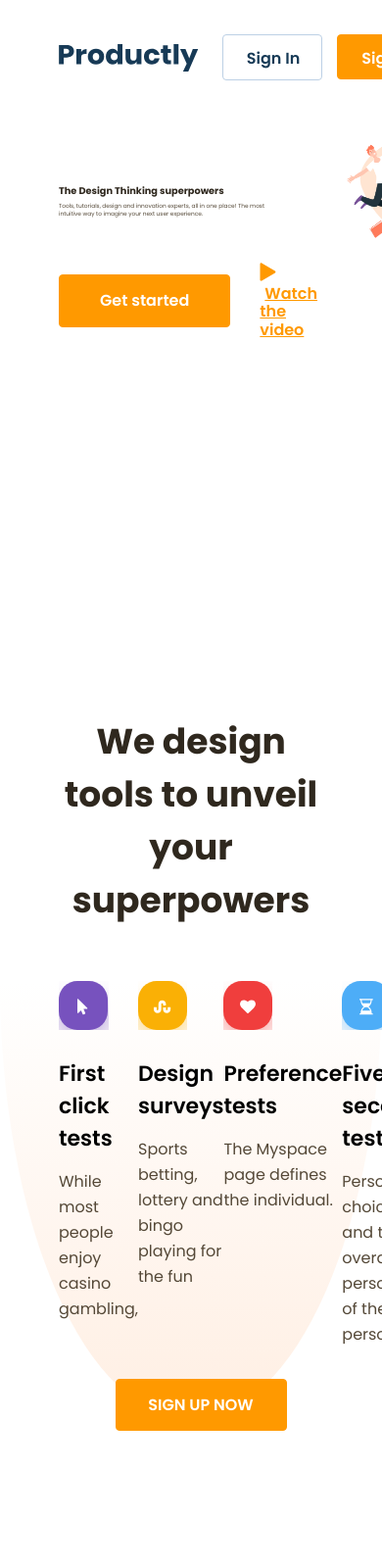
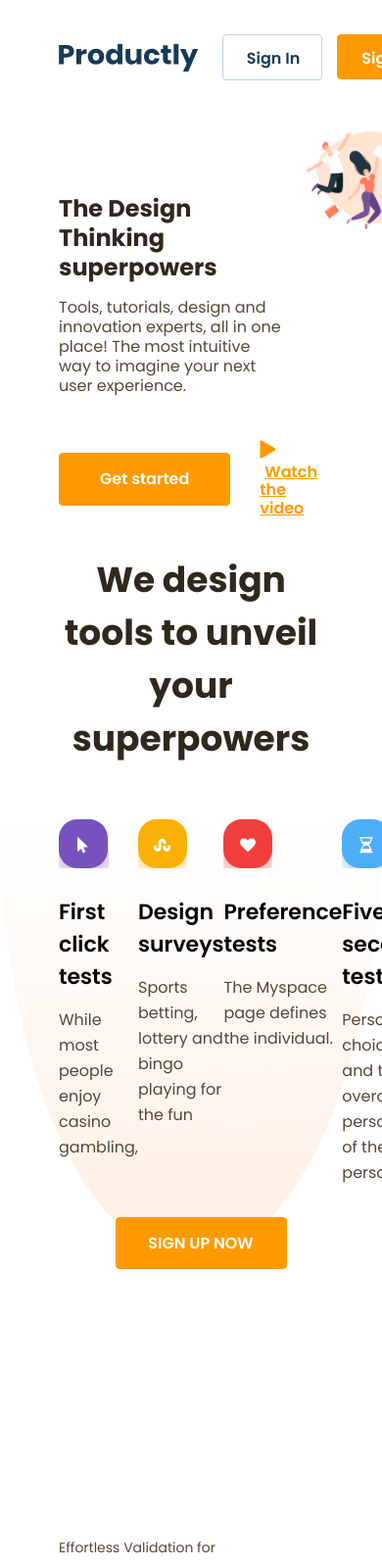
Before and after one commit to Kolenchitssi/HiQo_Solutions_internship, a website: page index.html in a window 390 px wide. Shown: the top 1600 px of the page at 98% size. Drawn offline with nearby package versions, Linux system fonts and the light colour scheme; files that its build step writes are made by us from their sources.

Commit message:
feat: add responsive

```diff
--- a/stylesheets/layout/_header.scss
+++ b/stylesheets/layout/_header.scss
@@ -66,18 +66,27 @@
   font-size: 16px;
 }
 
-@media (max-width: 1400px) {
+@media (max-width: 1280px) {
+  .header {
+    margin-bottom: 50px;
+    min-height: auto;
+
+    &__left {
+      padding-right: 20px;
+  }
+}
+
   .header__right-img {
-    max-width: 40vw;
+    max-width: 33vw;
   }
 
-  .primary-title{
-    font-size: 2.5vw;
-    line-height: 3vw;
+  .primary-title {
+    font-size: 24px;
+    line-height: 30px;
   }
 
-  .header__left-paragraph{
-    font-size: 1.5vw;
-    line-height: 2vw;
+  .header__left-paragraph {
+    font-size: 16px;
+    line-height: 20px;
   }
 }
--- a/stylesheets/layout/_nav.scss
+++ b/stylesheets/layout/_nav.scss
@@ -49,7 +49,7 @@
   list-style: none;
   padding-right: 12px;
 
-  .nav__links-item {
+  &-item {
       @extend .normal-basic;
       font-size: 14px;
       line-height: 28px;
@@ -165,7 +165,13 @@
   }
 }
 
-@media (max-width: 980px) {
+@media (max-width: 948px) {
+  .nav__links-item {
+    padding-right: 12px;
+  }
+}
+
+@media (max-width: 768px) {
   .central-wrapper {
     margin: 0 60px;
   }
--- a/stylesheets/layout/_section.scss
+++ b/stylesheets/layout/_section.scss
@@ -79,14 +79,13 @@
 .characteristics__text {
   padding-top: 25px;
   max-width: 490px;
+}
 
 .characteristics__paragraph {
   padding-top: 0;
   font-weight: 500;
-    font-size: 16px;
-    line-height: 26px;
+  @include font-size-lh-color(16px, 26px, $color-little-text);
   margin: 0;
-    color: $color-little-text;
 }
 
 .characteristics__title {
@@ -135,7 +134,6 @@
 
   &:last-child {
     padding-top: 9px;
-    }
   }
 }
 
@@ -273,9 +271,19 @@
   .characteristics__picture-image {
     max-width: 35vw;
   }
+
+  .characteristics__text,
+  .characteristics__paragraph {
+    font-size: 14px;
+    line-height: 20px;
+  }
 }
 
 @media (max-width: 1280px) {
+  .card {
+    max-width: 200px;
+  }
+
   .marketing-strategies__wrapper{
     flex-wrap: wrap;
   }
```
Lines whose indentation alone changed are shown as unchanged.
